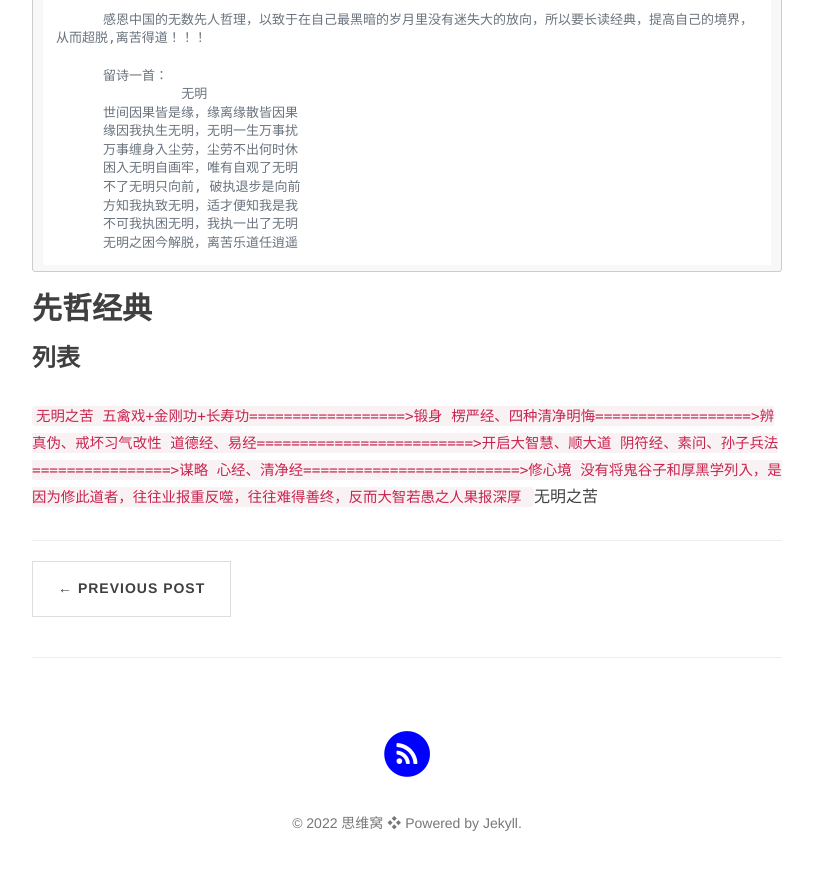
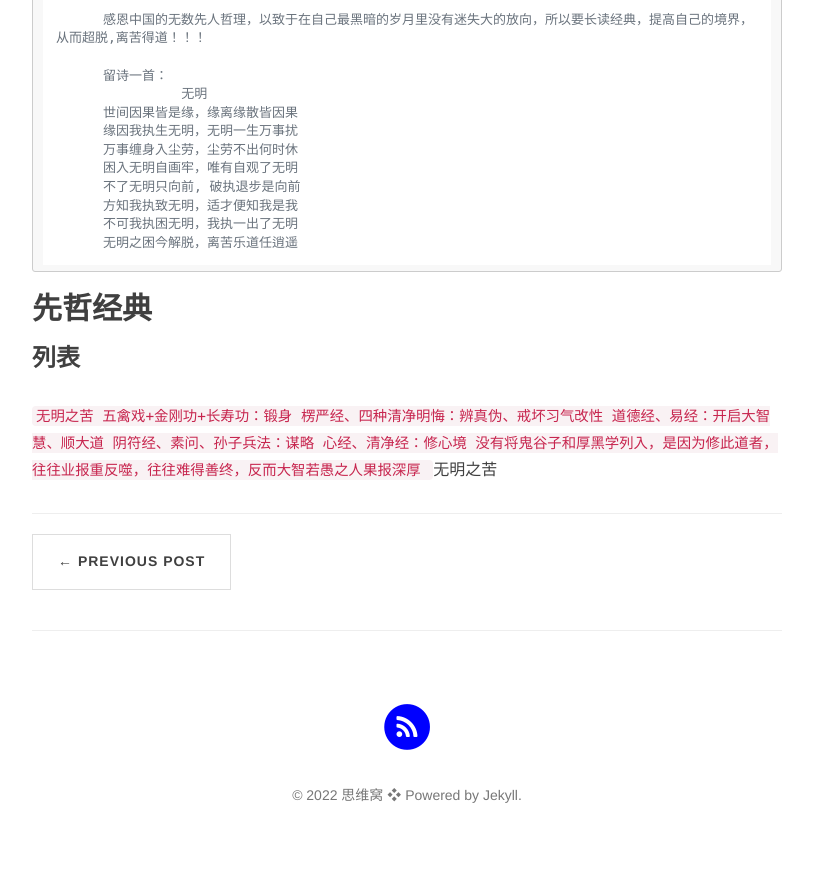
Before and after one commit to figerdeng/siweiwo, a Jekyll site: the page built from _posts/2022-06-01-renshengdunwu.md, in a window 1280 px wide and 900 px high, scrolled down 1746 px. Shown: the top 870 px of the window, without its empty margins (233-1046 px from the left). Built offline with Jekyll 4.4.1, drawn with Linux system fonts in a browser that asks for light colours; nearby versions of some CDN libraries; comment, search, counter and statistics services are not loaded.

Commit message:
人生顿悟

````diff
--- a/_posts/2022-06-01-renshengdunwu.md
+++ b/_posts/2022-06-01-renshengdunwu.md
@@ -68,10 +68,10 @@ description: 人生顿悟
 ## **先哲经典**
 ### **列表**
 ```无明之苦
-      五禽戏+金刚功+长寿功==================>锻身
-      楞严经、四种清净明悔==================>辨真伪、戒坏习气改性
-      道德经、易经=========================>开启大智慧、顺大道
-      阴符经、素问、孙子兵法================>谋略
-      心经、清净经=========================>修心境
+      五禽戏+金刚功+长寿功：锻身
+      楞严经、四种清净明悔：辨真伪、戒坏习气改性
+      道德经、易经：开启大智慧、顺大道
+      阴符经、素问、孙子兵法：谋略
+      心经、清净经：修心境
       没有将鬼谷子和厚黑学列入，是因为修此道者，往往业报重反噬，往往难得善终，反而大智若愚之人果报深厚
 ```无明之苦
````
